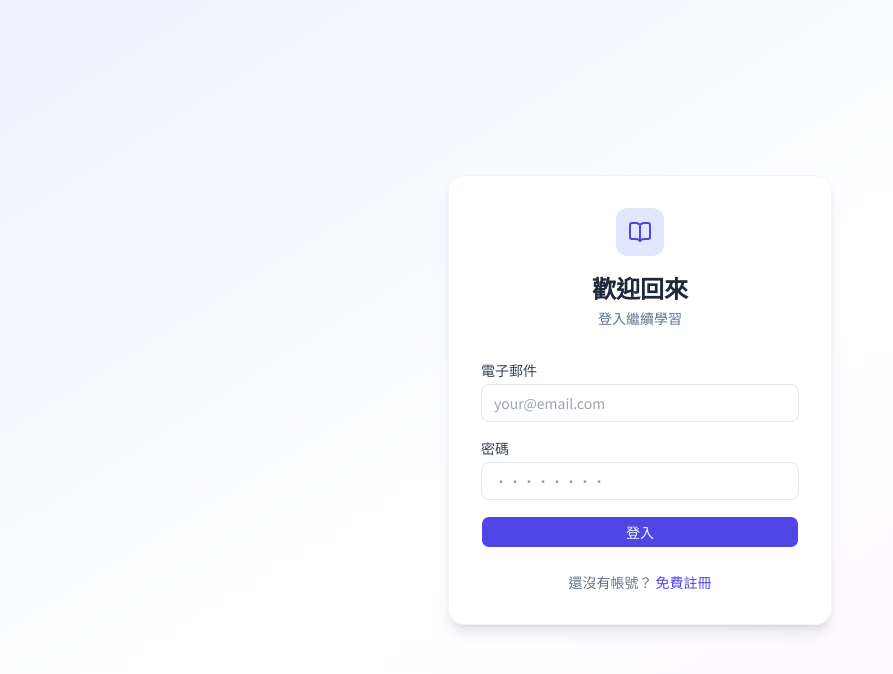
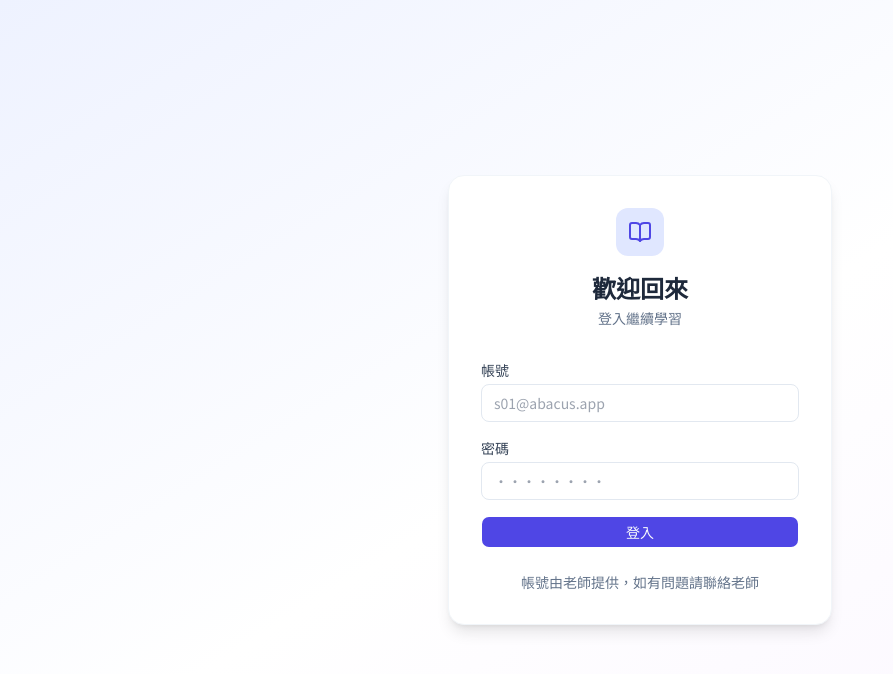
Before and after one commit to santahoho777/abacus-web, a Next.js app: page /login in a window 1280 px wide. Shown: the top 674 px of the page, without its empty margins (0-893 px from the left). Built offline with nearby package versions, Linux system fonts and the light colour scheme.

Commit message:
feat: restrict login to admin-created accounts only

```diff
--- a/src/app/(auth)/login/page.tsx
+++ b/src/app/(auth)/login/page.tsx
@@ -1,4 +1,3 @@
-import Link from 'next/link'
 import { login } from '../actions'
 import { Button } from '@/components/ui/button'
 import { BookOpen } from 'lucide-react'
@@ -33,7 +32,7 @@ export default function LoginPage({
               htmlFor="email"
               className="block text-sm font-medium text-slate-700 mb-1"
             >
-              電子郵件
+              帳號
             </label>
             <input
               id="email"
@@ -42,7 +41,7 @@ export default function LoginPage({
               required
               autoComplete="email"
               className="w-full px-3 py-2 border border-slate-200 rounded-lg text-sm focus:outline-none focus:ring-2 focus:ring-indigo-500 focus:border-transparent transition"
-              placeholder="your@email.com"
+              placeholder="s01@abacus.app"
             />
           </div>
           <div>
@@ -71,13 +70,7 @@ export default function LoginPage({
         </form>
 
         <p className="text-center text-sm text-slate-500 mt-6">
-          還沒有帳號？{' '}
-          <Link
-            href="/register"
-            className="text-indigo-600 hover:text-indigo-700 font-medium"
-          >
-            免費註冊
-          </Link>
+          帳號由老師提供，如有問題請聯絡老師
         </p>
       </div>
     </div>
```
